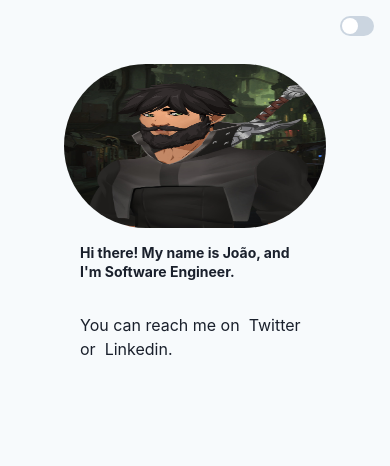
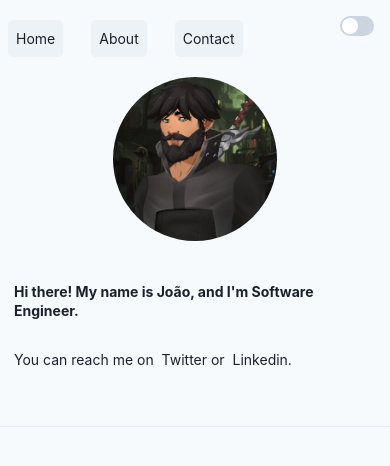
Before and after one commit to JvPelai/personal-website, a Next.js app: page / in a window 390 px wide. Shown: the top 466 px of the page. Built offline with nearby package versions, Linux system fonts and the light colour scheme.

Commit message:
image responsiveness and navbar

```diff
--- a/package.json
+++ b/package.json
@@ -18,7 +18,8 @@
     "framer-motion": "^5.5.5",
     "next": "12.0.7",
     "react": "17.0.2",
-    "react-dom": "17.0.2"
+    "react-dom": "17.0.2",
+    "sass": "^1.46.0"
   },
   "devDependencies": {
     "@types/node": "17.0.8",
--- /dev/null
+++ b/src/components/Navbar.tsx
@@ -0,0 +1,62 @@
+import {
+  Box,
+  Breadcrumb,
+  BreadcrumbItem,
+  BreadcrumbLink,
+  useColorModeValue,
+} from '@chakra-ui/react';
+
+const Navbar = () => {
+  return (
+    <Box marginY={5} marginX={2}>
+      <Breadcrumb spacing={'1em'} separator={''}>
+        <BreadcrumbItem>
+          <BreadcrumbLink
+            href="#"
+            bg={useColorModeValue('gray.100', 'gray.800')}
+            _hover={{
+              textDecoration: 'none',
+              bg: useColorModeValue('gray.200', 'gray.700'),
+            }}
+            borderRadius={5}
+            padding={2}
+          >
+            Home
+          </BreadcrumbLink>
+        </BreadcrumbItem>
+
+        <BreadcrumbItem>
+          <BreadcrumbLink
+            href="#"
+            bg={useColorModeValue('gray.100', 'gray.800')}
+            borderRadius={5}
+            _hover={{
+              textDecoration: 'none',
+              bg: useColorModeValue('gray.200', 'gray.700'),
+            }}
+            padding={2}
+          >
+            About
+          </BreadcrumbLink>
+        </BreadcrumbItem>
+
+        <BreadcrumbItem isCurrentPage>
+          <BreadcrumbLink
+            href="#"
+            bg={useColorModeValue('gray.100', 'gray.800')}
+            _hover={{
+              textDecoration: 'none',
+              bg: useColorModeValue('gray.200', 'gray.700'),
+            }}
+            borderRadius={5}
+            padding={2}
+          >
+            Contact
+          </BreadcrumbLink>
+        </BreadcrumbItem>
+      </Breadcrumb>
+    </Box>
+  );
+};
+
+export { Navbar };
--- a/src/components/Profile.tsx
+++ b/src/components/Profile.tsx
@@ -1,5 +1,6 @@
 import {
   Box,
+  Divider,
   Heading,
   ResponsiveValue,
   Stack,
@@ -7,51 +8,59 @@ import {
   useBreakpointValue,
 } from '@chakra-ui/react';
 import Image from 'next/image';
-import styles from '../styles/main.module.css';
+import styles from '../styles/main.module.scss';
 import profileImage from '../../public/assets/profile.jpg';
+import { Navbar } from './Navbar';
 
 const Profile = () => {
   const profileSectionSize = useBreakpointValue({
     base: 'sm',
-    sm: '3sm',
-    md: 'md',
-    lg: 'lg',
+    sm: '2sm',
+    md: '2md',
+    lg: '2lg',
     xl: 'xl',
   });
 
   const flexDirectionBreakpoint: ResponsiveValue<any> = useBreakpointValue({
     base: 'column',
-    sm: 'row',
+    md: 'row',
   });
   return (
     <section>
       <Box
         display="flex"
-        flexDirection={flexDirectionBreakpoint}
-        justifyContent="center"
-        padding="2em"
-        margin="2em"
+        flexDirection="column"
+        alignItems="center"
         size={profileSectionSize}
+        fontSize={profileSectionSize}
       >
+        <Box display="flex" flexDirection="column">
+          <Navbar />
+          <Box display="flex" flexDirection={flexDirectionBreakpoint}>
+            <div className={styles.profileImage}>
               <Image
                 src={profileImage}
                 alt="João Pelai"
-          width="164px"
-          height="164px"
-          className={styles.profileImage}
+                width={164}
+                height={164}
+                objectFit="cover"
               />
+            </div>
 
-        <Stack margin="1em">
+            <Stack marginY="3em" marginX="1em">
               <Heading fontSize={profileSectionSize}>
                 Hi there! My name is João, and I&apos;m Software Engineer.
               </Heading>
-          <Text>
+              <Text fontSize={profileSectionSize}>
                 <br /> You can reach me on &nbsp;
                 <a href="https://twitter.com/JvPelai">Twitter</a> or &nbsp;
                 <a href="https://www.linkedin.com/in/jvpelai/">Linkedin</a>.
               </Text>
             </Stack>
           </Box>
+          <Divider my={'1em'} />
+        </Box>
+      </Box>
     </section>
   );
 };
--- a/src/pages/index.tsx
+++ b/src/pages/index.tsx
@@ -13,6 +13,7 @@ const Home: NextPage = () => {
       </Head>
 
       <Profile />
+
       <DarkModeSwitch />
     </body>
   );
--- a/src/styles/main.module.css
+++ /dev/null
@@ -1,11 +0,0 @@
-.profile {
-  display: flex;
-  justify-content: center;
-  padding: 1em;
-  margin: 1em;
-}
-.profileImage {
-  border-radius: 9999px;
-  max-width: 164px;
-  max-heigth: 164px;
-}
--- /dev/null
+++ b/src/styles/main.module.scss
@@ -0,0 +1,17 @@
+.profile {
+  display: flex;
+  justify-content: center;
+  padding: 1em;
+  margin: 1em;
+}
+.profileImage {
+  width: 164px;
+  height: 164px;
+  img {
+    border-radius: 50%;
+  }
+
+  @media (max-width: 52em) {
+    margin: auto;
+  }
+}
```
Also changed, not shown: src/components/About/index.tsx (added), 1 other file (tests, documents, lock files or other folders). Lines whose indentation alone changed are shown as unchanged.
